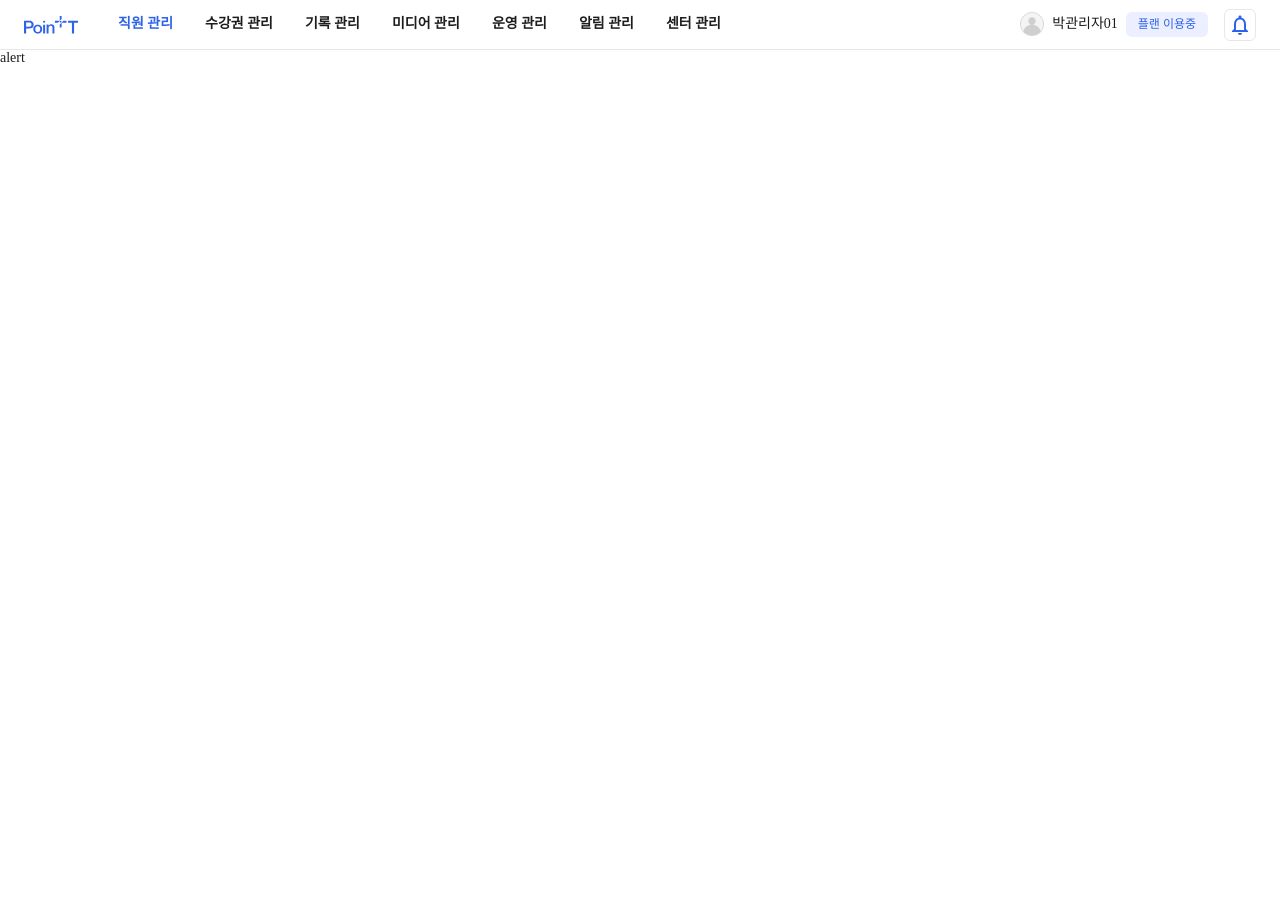
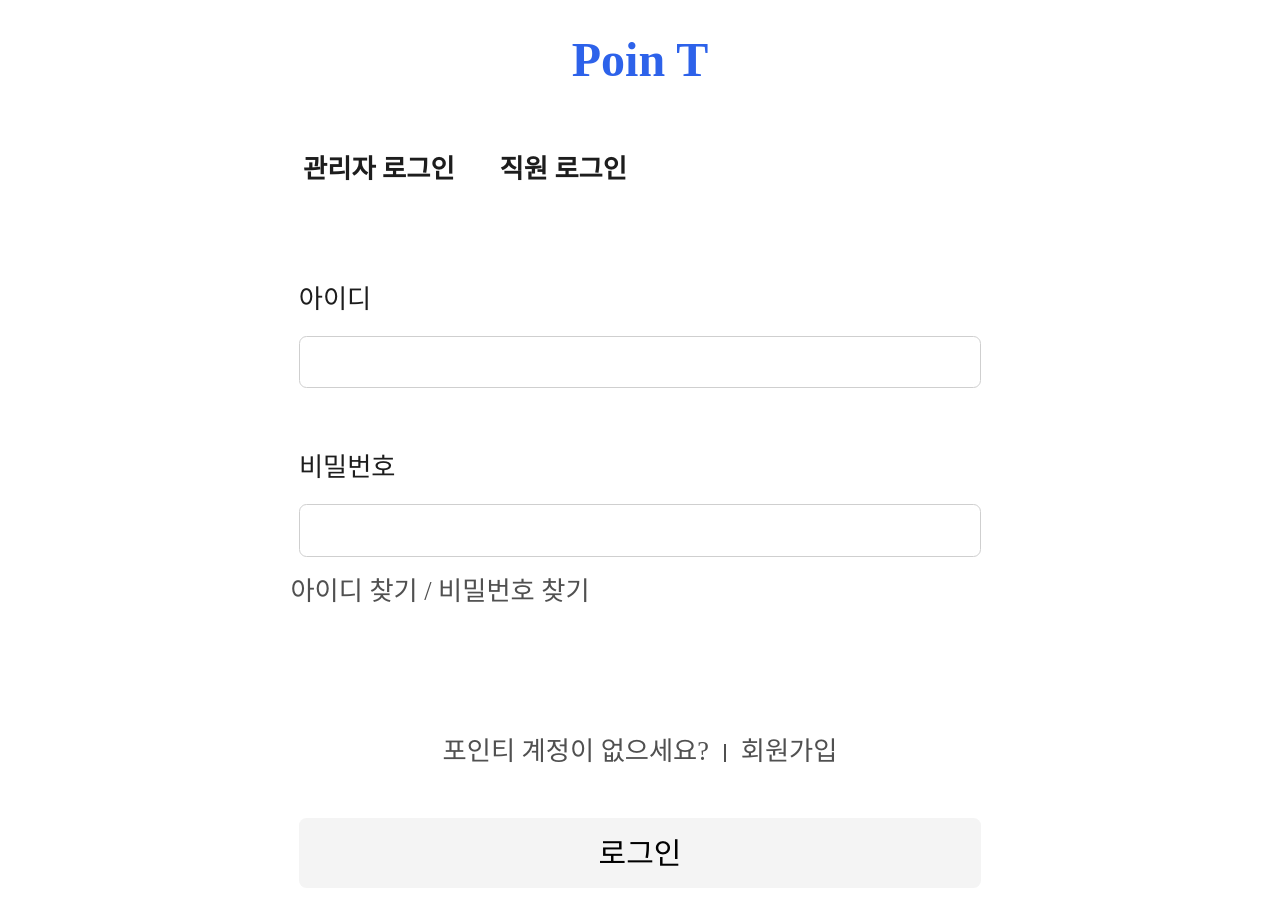
Before and after one commit to pie-sfac/5-21, a React (Vite) app: page /alert in a window 1280 px wide. Shown: the top 904 px of the page. Before the commit the page ends 800 px from the top, so only its background shows below. Built offline with nearby package versions, Linux system fonts and the light colour scheme.

Commit message:
feat: MyRoutes에 삼항연산자 적용하여 우선 로그인 페이지가 뜨게끔 설정

```diff
--- a/src/MyRoutes.tsx
+++ b/src/MyRoutes.tsx
@@ -1,15 +1,27 @@
-import React, { lazy, Suspense } from 'react';
+import React, { lazy, Suspense,useState } from 'react';
 import { BrowserRouter as BrowserRouter, Routes, Route } from 'react-router-dom';
 import Nav from './components/header';
 import Loading from './components/common/Loading';
+import Login from './pages/Login'
 
 // 스피너 넣기!
 
 const LinkPage = lazy(() => import('./pages/Link'));
 const Record = lazy(() => import('./pages/Record'));
 
+
+
 const MyRouter = () => {
+
+  const [check,setCheck] = useState<boolean>(true);
+
+
     return (
+
+        check? (
+        <Login ></Login>)
+        :
+        (
         <Suspense fallback={<Loading />}>
             <BrowserRouter>
                 <Nav />
@@ -27,6 +39,7 @@ const MyRouter = () => {
                 </Routes>
             </BrowserRouter>
         </Suspense>
+        )
     );
 };
 
--- a/src/pages/Login.tsx
+++ b/src/pages/Login.tsx
@@ -7,6 +7,7 @@ export default function Login(){
 
     const [id,setId] = useState<string>('');
     const [password,setPassword] = useState<string>('');
+
 
 
     const onChangeId = (e) => {
@@ -21,9 +22,9 @@ export default function Login(){
 
     const validCheck = () => {
         if(id === 'leg1770@naver.com' && password === '123456ab'){
-            return console.log('로그인 성공')
+            console.log('로그인 성공')
         }
-        else return console.log('로그인 실패')
+
     }
 
     return(
```
